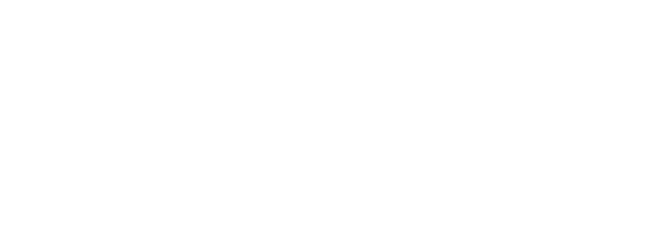
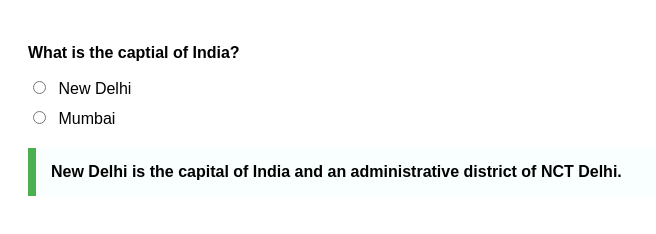
Before and after one commit to acciojob/trivia-Sandydhakad1802, a website: page main.html in a window 1280 px wide. Shown: the whole page, without its empty margins (0-656 px from the left). Drawn offline with Linux system fonts and the light colour scheme.

Commit message:
created a submission

```diff
--- a/main.html
+++ b/main.html
@@ -7,7 +7,26 @@
 </head>
 
 <body>
-	<!-- the entire body must be written by student -->
+	    <div class="quiz-container">
+        <div class="question">
+            <p><b>What is the captial of India?</b></p>
+        </div>
+
+        <div class="options">
+            <div class="option">
+                <input type="radio" id="newdelhi" name="capital" value="newdelhi">
+                <label for="newdelhi">New Delhi</label>
+            </div>
+            <div class="option">
+                <input type="radio" id="mumbai" name="capital" value="mumbai">
+                <label for="mumbai">Mumbai</label>
+            </div>
+        </div>
+
+        <blockquote cite="https://en.wikipedia.org">
+            New Delhi is the capital of India and an administrative district of NCT Delhi.
+        </blockquote>
+    </div>
     <script type="text/javascript" src="./script.js">
 </script>
 
--- a/styles.css
+++ b/styles.css
@@ -1,2 +1,32 @@
+        .quiz-container {
+            font-family: Arial, sans-serif;
+            padding: 20px;
+            max-width: 800px;
+        }
 
-/* Your CSS Code here. */
+        .question {
+            margin-bottom: 15px;
+            font-weight: 500;
+        }
+
+        .options {
+            margin-bottom: 20px;
+        }
+
+        .option {
+            margin: 10px 0;
+        }
+
+        blockquote {
+            max-width: 600px;
+            margin: 10px 0;
+            padding: 15px;
+            border-left: 8px solid #4CAF50;
+            background-color: #f8fffe;
+            font-weight: bold;
+            margin-top: 20px;
+        }
+
+        input[type="radio"] {
+            margin-right: 8px;
+        }
```
